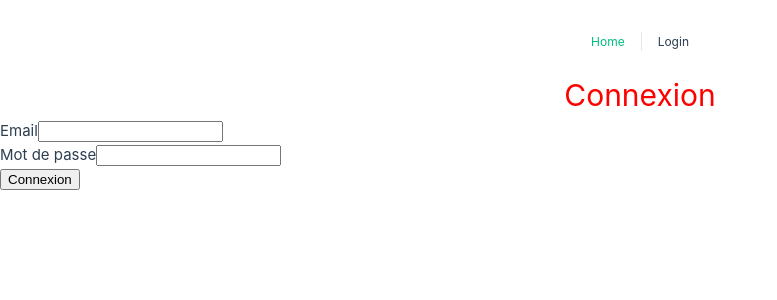
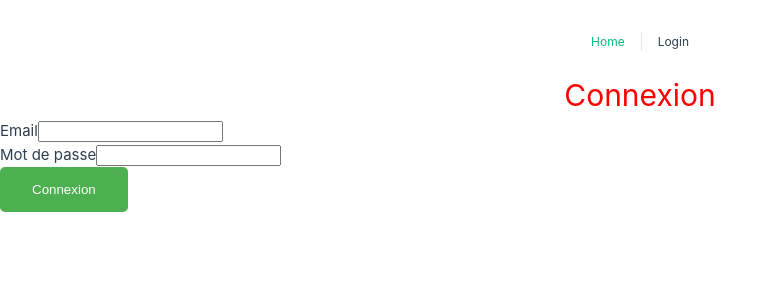
Before and after one commit to GarciaPaco/S5VueJSTD2, a Vue app in the folder TD2VueJS/: page /login in a window 1280 px wide. Shown: the top 300 px of the page, without its empty margins (0-777 px from the left). Built offline with nearby package versions, Linux system fonts and the light colour scheme.

Commit message:
feature: Search bar for Movie page

```diff
--- a/TD2VueJS/src/assets/main.css
+++ b/TD2VueJS/src/assets/main.css
@@ -1 +1,31 @@
 @import './base.css';
+
+button {
+    background-color: #4CAF50;
+    border: none;
+    color: white;
+    padding: 15px 32px;
+    text-align: center;
+    text-decoration: none;
+    display: inline-block;
+    border-radius: 5px;
+    cursor: pointer;
+}
+
+button:hover {
+    background-color: #3e8e41;
+    transform:scale(1.1);
+    transition: all 0.5s ease;
+}
+
+.search {
+    margin-left: 5px;
+    margin-bottom: 20px;
+    margin-top: 20px;
+}
+
+.recherche {
+    margin-left: 31px;
+    color: white;
+    font-weight: bold;
+}
--- a/TD2VueJS/src/views/CategoryView.vue
+++ b/TD2VueJS/src/views/CategoryView.vue
@@ -85,17 +85,7 @@ async function previousPage() {
   padding: 8px 16px;
 }
 
-.search {
-  margin-left: 5px;
-  margin-bottom: 20px;
-  margin-top: 20px;
-}
 
-.recherche {
-  margin-left: 31px;
-  color: white;
-  font-weight: bold;
-}
 
 .pagination {
   width: 50px;
--- a/TD2VueJS/src/views/Movie.vue
+++ b/TD2VueJS/src/views/Movie.vue
@@ -6,6 +6,11 @@
   const pageNext = ref('')
   const pagePrevious = ref('')
   const token = localStorage.getItem('token')
+  const dataAll = ref();
+  const recherche = ref('');
+
+
+
   onMounted(async () => {
   fetch('http://localhost/public/api/movies?page=1', {
     headers: {
@@ -55,6 +60,26 @@
   console.error('Une erreur s\'est produite lors de la récupération des données.', error);
 }
 }
+
+async function filter() {
+try {
+  const response = await fetch(`http://localhost/public/api/movies?page=1&title=${recherche.value}`, {
+    headers: {
+      'Authorization': 'Bearer ' + token
+    }
+  });
+  const data = await response.json();
+  if (data.code === 401) {
+    return router.push('/login')
+  } else {
+    movies.value = data['hydra:member'];
+    pageNext.value = data['hydra:view']['hydra:next'];
+    pagePrevious.value = data['hydra:view']['hydra:previous'];
+  }
+} catch(error) {
+
+}
+    }
 </script>
 
 <template>
@@ -65,6 +90,11 @@
   <template v-if="pageNext">
     <a class="pagination" @click="nextPage()">Next</a>
   </template>
+  <div class="recherche">
+    <label for="recherche">Rechercher film</label>
+    <input class="search" v-model="recherche" type="text">
+    <button class="recherche" @click="filter">Rechercher</button>
+  </div>
   <div v-if="movies" class="flex">
     <template v-for="movie in movies">
       <div class="card">
```
